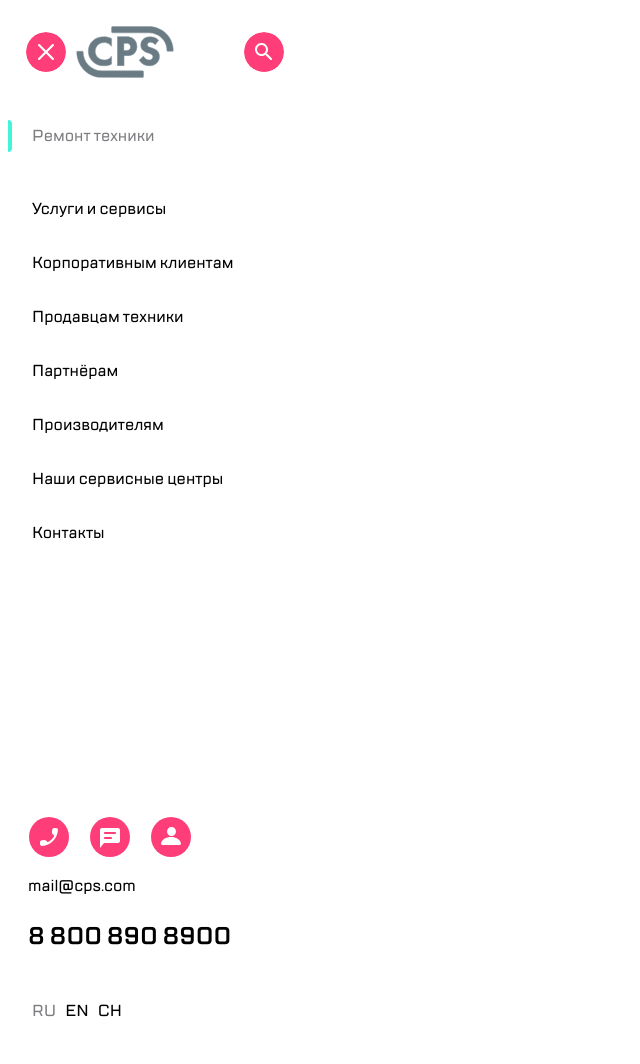
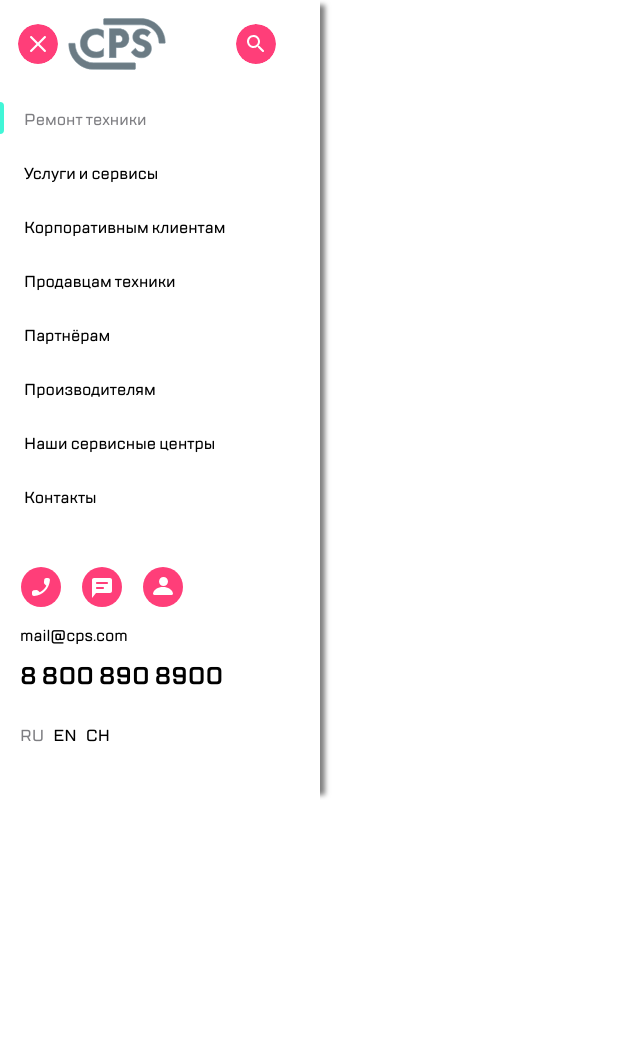
Before and after one commit to GrishaBasov/KATA_1_3, a plain HTML site: page KATA_1_4/index.html in a window 1280 px wide. Shown: the whole page, without its empty margins (0-640 px from the left). After the commit the page ends 800 px from the top, so only its background shows below. Drawn offline with Linux system fonts and the light colour scheme.

Commit message:
Перезалил макет 1_4 с правками

```diff
--- a/KATA_1_4/css/style.css
+++ b/KATA_1_4/css/style.css
@@ -20,74 +20,83 @@
     font-style: normal;
 }
 
+
 button {
     border: none;
     background-color: #FFFFFF;
 }
 
-.header-menu {
+.header {
     width:320px;
     box-sizing: border-box;
     background-color: #FFFFFF;
     display:flex;
     padding:18px 0 18px 0;
     align-items: center;
+
 }
 
-.header-menu__btn-close {
-    background-image: url("/img/close.svg");
+.header__btn-close {
+    background-image: url("../img/close.svg");
     width:40px;
     height:40px;
     border-radius:50%;
     margin-left:18px;
 }
 
-.header-menu__btn-search {
-    background-image: url("/img/search.svg");
+.header__btn-search {
+    background-image: url("../img/search.svg");
     width:40px;
     height:40px;
     border-radius:50%;
 
 }
 
-.header-menu__img-logo {
+.header__img-logo {
     margin-left:10px;
 }
 
-.header-menu__btn-search {
+.header__btn-search {
     margin-left:70px;
 }
 
-.title {
-    position:relative;
+body {
+    box-sizing: border-box;
     width:320px;
-    height: 70px;
-    box-sizing: border-box;
+    height:100vh;
+    box-shadow: 10px 0 5px -5px rgba(0, 0, 0, .5);
 
-    vertical-align: middle;
-    line-height:80px;
-    padding-left:24px;
+}
+
+.main-menu {
+    margin-top: -11px;
+
+
+}
+
+.main-menu__ul li:nth-child(1) a {
     color:#7E7E82;
     font-family: "TT Lakes",sans-serif;
     font-weight: 500;
     font-style: normal;
+    font-size: 16px;
 }
 
-.title::before {
+.main-menu__ul li:nth-child(1) a::before {
     content:"";
     position:absolute;
     width:4px;
     height:32px;
     background-color:#41F6D7;
-    left:0;
-    top:24px;
     border-radius:0 20px 20px 0;
+    left: 0;
+    top: 102px;
 
 }
 
 .main-menu {
     width:320px;
-    height:650px;
+    height:500px;
     box-sizing: border-box;
 
 
@@ -113,6 +122,20 @@ button {
     font-style: normal;
 }
 
+body {
+    margin:0;
+    padding:0;
+}
+
+.footer {
+    margin-top: -11px;
+    width:320px;
+    height:200px;
+    box-sizing: border-box;
+
+
+}
+
 .footer-menu {
     box-sizing: border-box;
     width:320px;
@@ -132,16 +155,17 @@ button {
 
 }
 
-.footer-mail{
+.footer-mail {
     width:320px;
-    height:50px;
+    height:40px;
     box-sizing: border-box;
     vertical-align: center;
     line-height: 50px;
     padding-left:20px;
 }
 
-.footer-mail a {
+.footer-mail {
+    display: block;
     text-decoration: none;
     font-family: "TT Lakes",sans-serif;
     font-weight: 500;
@@ -151,9 +175,10 @@ button {
 }
 
 .footer-phone-number{
+    display: block;
     width:320px;
     box-sizing: border-box;
-    height:50px;
+    height:30px;
     vertical-align: center;
     line-height: 50px;
     padding-left:20px;
@@ -162,19 +187,22 @@ button {
     font-size:24px;
     font-style: normal;
     color:black;
+    text-decoration: none;
 
 }
 
 .footer-language {
+    margin-top: 30px;
     width:320px;
     box-sizing: border-box;
-    height:100px;
+    height:50px;
     vertical-align: center;
-    line-height: 100px;
-    padding-left:24px;
+    line-height: 50px;
+    padding-left:20px;
 }
 
 .footer-language ul {
+
     list-style: none;
     padding:0;
     margin:0;
@@ -201,15 +229,13 @@ button {
     color:#7E7E82;
 }
 
-.header-menu button {
-
-}
-
-.header-menu button:hover {
+.header button:hover {
+    cursor: pointer;
     transition-duration:0.6s;
     filter: drop-shadow(0 0 0.75rem crimson);
 }
 .footer-menu button:hover {
+    cursor: pointer;
     opacity:0.6;
     transition-duration:0.6s;
 }
--- a/KATA_1_4/index.html
+++ b/KATA_1_4/index.html
@@ -9,14 +9,14 @@
     <title>KATA_1_4</title>
 </head>
 <body>
-    <div class="header-menu">
-        <button class="header-menu__btn-close"></button>
-        <img class="header-menu__img-logo" src="img/logo.svg" alt="">
-        <button class="header-menu__btn-search"></button>
-    </div>
-    <div class="title">Ремонт техники</div>
-    <div class="main-menu">
+    <header class="header">
+        <button class="header__btn-close"></button>
+        <img class="header__img-logo" src="img/logo.svg" alt="">
+        <button class="header__btn-search"></button>
+    </header>
+    <nav class="main-menu">
         <ul class="main-menu__ul">
+            <li><a href="#">Ремонт техники</a></li>
             <li><a href="#">Услуги и сервисы</a></li>
             <li><a href="#">Корпоративным клиентам</a></li>
             <li><a href="#">Продавцам техники</a></li>
@@ -25,14 +25,15 @@
             <li><a href="#">Наши сервисные центры</a></li>
             <li><a href="#">Контакты</a></li>
         </ul>
-    </div>
-    <div class="footer-menu">
+    </nav>
+    <footer class="footer">
+        <nav class="footer-menu">
             <button class="footer-menu__btn-call"><img src="img/call.svg" alt="call"></button>
             <button class="footer-menu__btn-chat"><img src="img/chat.svg" alt="chat"></button>
             <button class="footer-menu__btn-profile"><img src="img/profile.svg" alt="profile"></button>
-    </div>
-    <div class="footer-mail"><a href="#">mail@cps.com</a></div>
-    <div class="footer-phone-number">8 800 890 8900</div>
+        </nav>
+        <a class="footer-mail" href="#">mail@cps.com</a>
+        <a class="footer-phone-number" href="#">8 800 890 8900</a>
         <div class="footer-language">
             <ul class="footer-language__ul">
                 <li><a href="#" class="active">RU</a></li>
@@ -40,5 +41,6 @@
                 <li><a href="#">CH</a></li>
             </ul>
         </div>
+    </footer>
 </body>
 </html>
```
Lines whose indentation alone changed are shown as unchanged.
